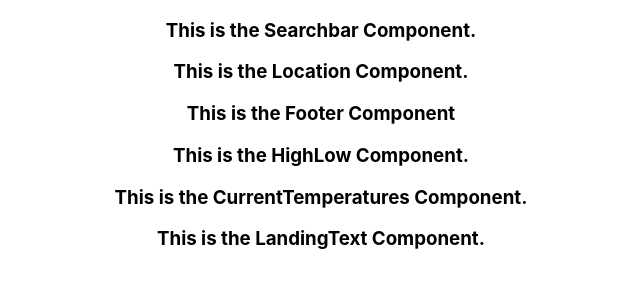
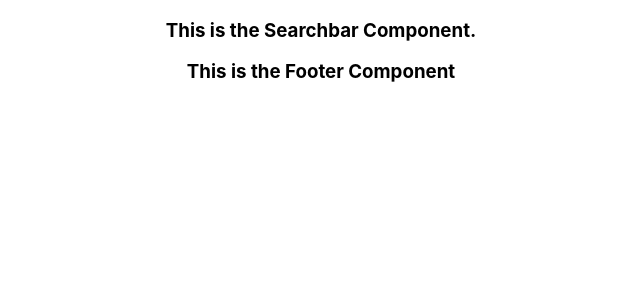
Before and after one commit to censoredbythefcc95/Project-2---React, a React (Create React App) app: page / in a window 1280 px wide. Shown: the top 300 px of the page, without its empty margins (319-959 px from the left). Built offline with nearby package versions, Linux system fonts and the light colour scheme.

Commit message:
Enabled router features and added MainDisplay component

```diff
--- a/src/App.js
+++ b/src/App.js
@@ -1,20 +1,16 @@
+import React from "react";
+//Importing Router features
+import { Route } from "react-router-dom";
+
 import './App.css';
 import SearchBar from "./components/SearchBar";
-import Location from "./components/Location";
 import Footer from "./components/Footer";
-import HighLow from "./components/HighLow";
-import CurrentTemperature from "./components/CurrentTemperature";
-import LandingText from "./components/LandingText";
 
 function App() {
   return (
     <div className="App">
       <SearchBar />
-      <Location />
       <Footer />
-      <HighLow />
-      <CurrentTemperature />
-      <LandingText />
     </div>
   );
 }
--- a/src/index.js
+++ b/src/index.js
@@ -2,16 +2,14 @@ import React from 'react';
 import ReactDOM from 'react-dom';
 import './index.css';
 import App from './App';
-import reportWebVitals from './reportWebVitals';
+//Importing Router into index.js
+import {BrowserRouter as Router} from "react-router-dom";
 
 ReactDOM.render(
   <React.StrictMode>
-    <App />
+    <Router>
+      <App />
+    </Router>
   </React.StrictMode>,
   document.getElementById('root')
 );
-
-// If you want to start measuring performance in your app, pass a function
-// to log results (for example: reportWebVitals(console.log))
-// or send to an analytics endpoint. Learn more: https://bit.ly/CRA-vitals
-reportWebVitals();
```
Also changed, not shown: src/components/MainDisplay.js (added), 1 other file (tests, documents, lock files or other folders).
